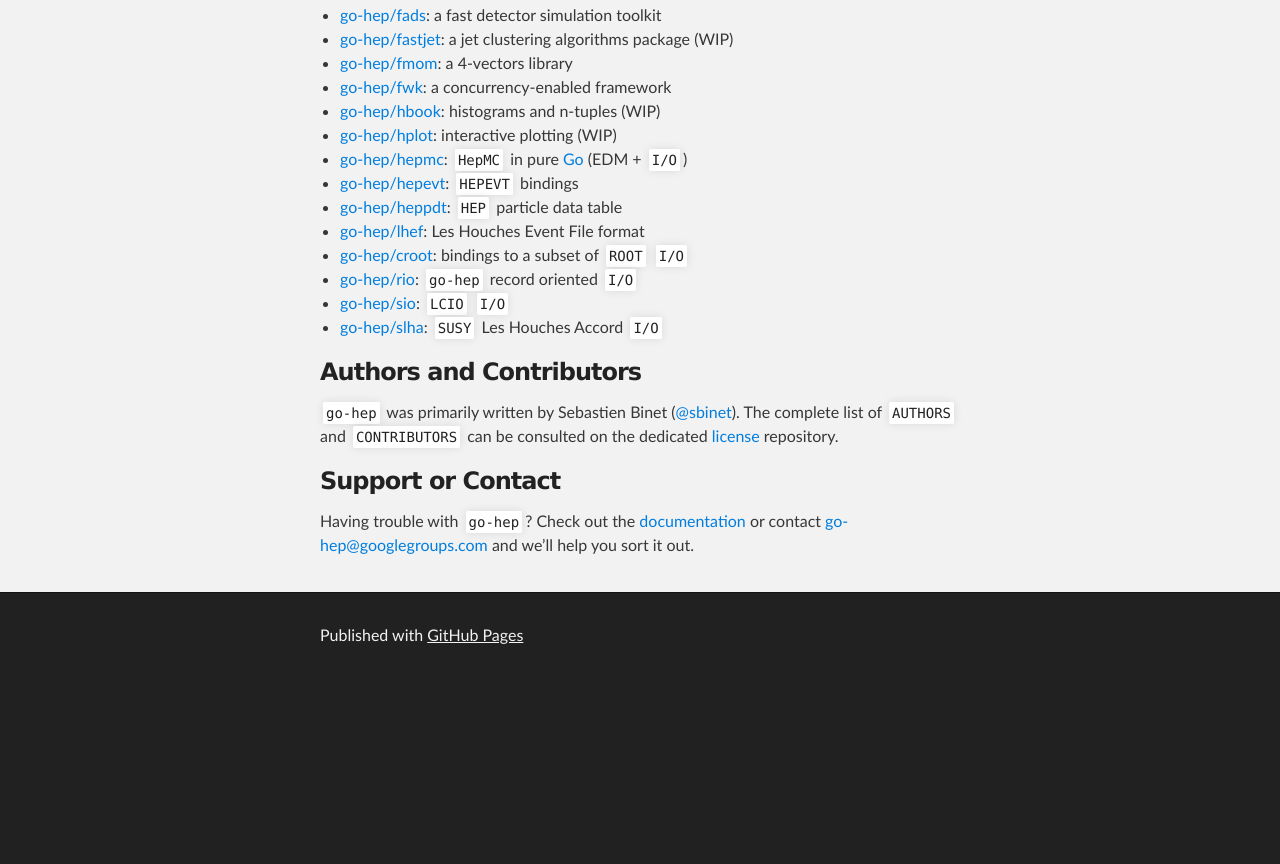
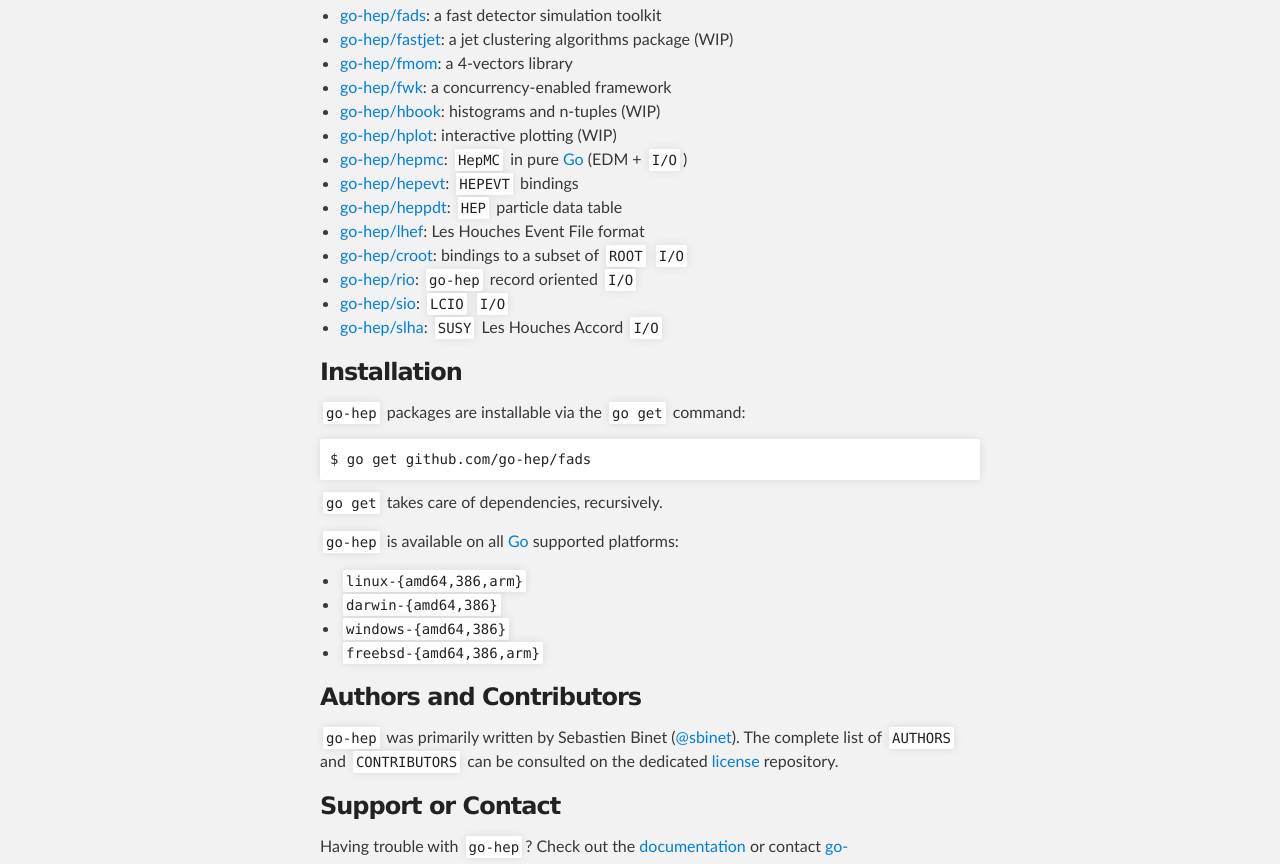
Before and after one commit to go-hep/go-hep.github.io, a plain HTML site: page index.html in a window 1280 px wide. Shown: the part 405-1269 px from the top of the page. Before the commit the page ends 1087 px from the top, so only its background shows below. Drawn offline with Linux system fonts and the light colour scheme.

Commit message:
Replace master branch with page content via GitHub

```diff
--- a/index.html
+++ b/index.html
@@ -70,6 +70,24 @@
 </ul>
 
 <h3>
+<a id="installation" class="anchor" href="#installation" aria-hidden="true"><span class="octicon octicon-link"></span></a>Installation</h3>
+
+<p><code>go-hep</code> packages are installable via the <code>go get</code> command:</p>
+
+<div class="highlight highlight-sh"><pre>$ go get github.com/go-hep/fads</pre></div>
+
+<p><code>go get</code> takes care of dependencies, recursively.</p>
+
+<p><code>go-hep</code> is available on all <a href="https://golang.org">Go</a> supported platforms:</p>
+
+<ul>
+<li><code>linux-{amd64,386,arm}</code></li>
+<li><code>darwin-{amd64,386}</code></li>
+<li><code>windows-{amd64,386}</code></li>
+<li><code>freebsd-{amd64,386,arm}</code></li>
+</ul>
+
+<h3>
 <a id="authors-and-contributors" class="anchor" href="#authors-and-contributors" aria-hidden="true"><span class="octicon octicon-link"></span></a>Authors and Contributors</h3>
 
 <p><code>go-hep</code> was primarily written by Sebastien Binet (<a href="https://github.com/sbinet" class="user-mention">@sbinet</a>).
```
Also changed, not shown: params.json (+1 -1 lines).
